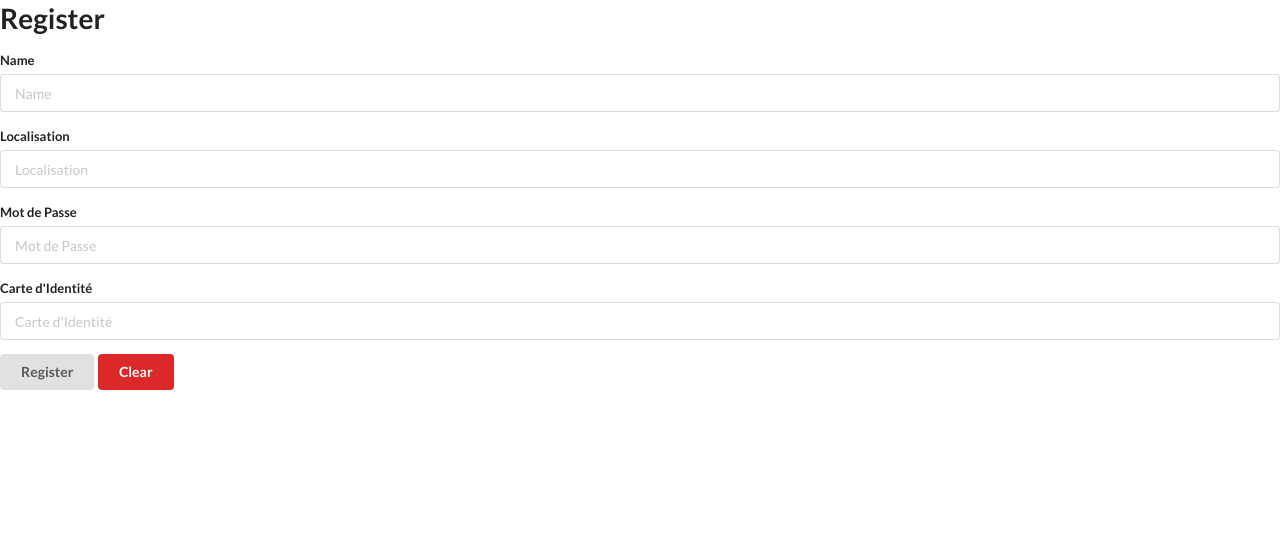
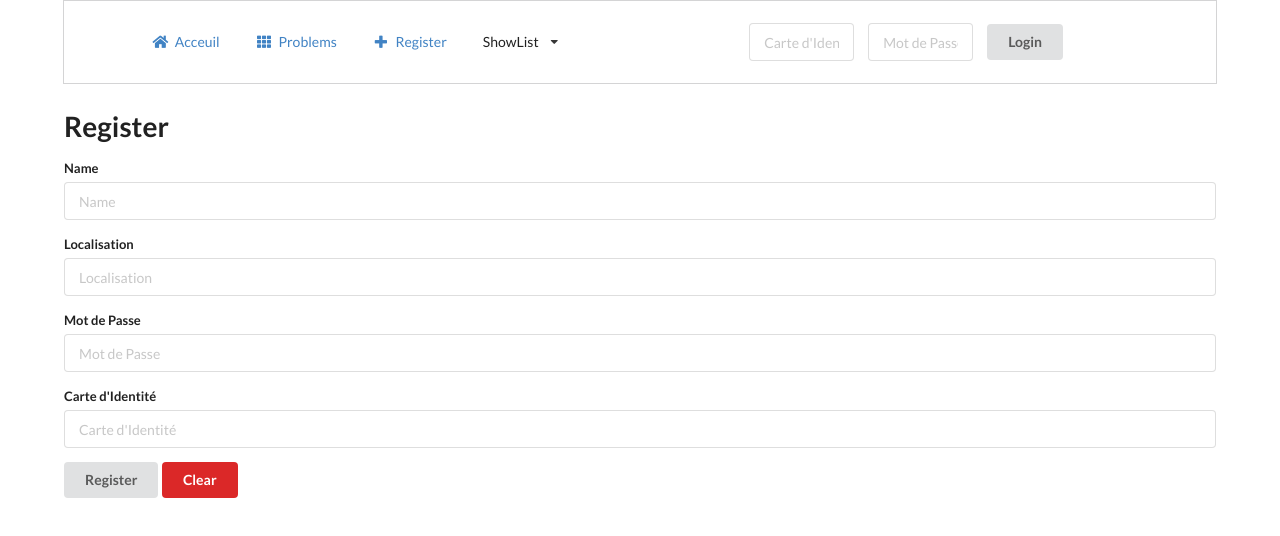
Before and after one commit to mouhebbeldi/fight-corona, a React (Create React App) app in the folder client/: page /register in a window 1280 px wide. Shown: the top 536 px of the page. Built offline with nearby package versions, Linux system fonts and the light colour scheme.

Commit message:
load user register user

```diff
--- a/client/src/App.js
+++ b/client/src/App.js
@@ -7,8 +7,10 @@ import Problems from './components/Problems';
 import Register from './components/auth/Register';
 import AuthState from './context/auth/AuthState';
 import AlertState from './context/alert/AlertState';
+import setAuthToken from './utils/setAuthToken';
 
-function App() {
+if (localStorage.token) setAuthToken(localStorage.token);
+const App=()=> {
 
 
   return (
--- a/client/src/components/Acceuil.js
+++ b/client/src/components/Acceuil.js
@@ -1,11 +1,19 @@
-import React from 'react';
-import Login from './auth/Login';
+import React, { useContext,useEffect } from 'react';
 import NavBar from './layout/NavBar';
 import News from './layout/News';
 
+import AuthContext from '../context/auth/authContext';
 
+const Acceuil = () => {
+  const authContext =useContext(AuthContext);
+  const {loadUser }= authContext;
+  useEffect(() => {
+    loadUser();
+    // eslint-disable-next-line
+  }, [])
 
-const Acceuil = () => (
+  return (
+
   <div>
     <NavBar/>
     <div class="ui grid stackable">
@@ -21,6 +29,6 @@ const Acceuil = () => (
 
 
 
-)
+)};
 
 export default Acceuil
--- a/client/src/components/auth/Login.js
+++ b/client/src/components/auth/Login.js
@@ -35,7 +35,7 @@ const onSubmit = e=>{
           </div>
 
 
-      <input className="ui button" value='Register' type="submit"/>
+      <input className="ui button" value='Login' type="submit"/>
         </div>
       </div>
 </form>
--- a/client/src/components/auth/Register.js
+++ b/client/src/components/auth/Register.js
@@ -1,12 +1,13 @@
 import React,{useState,useContext,useEffect} from 'react'
 import AlertContext from '../../context/alert/AlertContext';
 import AuthContext from '../../context/auth/authContext';
-const  Register = () =>{
+import NavBar from '../layout/NavBar';
+const  Register = props =>{
 
     const alertContext = useContext(AlertContext);
     const authContext = useContext(AuthContext);
 
-    const {register, error, clearErrors}= authContext;
+    const {register, error, clearErrors ,isAuthenticated}= authContext;
     const {setAlert} = alertContext;
     const [user, setUser] = useState({
         name:'',
@@ -14,13 +15,19 @@ const  Register = () =>{
         password:'',
         cin:''
     });
+
+
     useEffect(() => {
         if(error==='user already exists') {
             setAlert(error);
             clearErrors();
         }
+        if(isAuthenticated){
+            props.history.push('/');
+        }
+    }, [error,isAuthenticated,props.history]);
 
-    }, [error])
+
     const {name ,localisation,cin , password}= user;
     const onChange = e=> setUser({...user , [e.target.name] : e.target.value});
     const onSubmit = e=>{
@@ -41,7 +48,8 @@ const  Register = () =>{
         }
     }
     return (
-        <div>
+        <div className='container'>
+            <NavBar/>
         <h1>Register </h1>
         <form className="ui form" onSubmit={onSubmit}>
             <div className="field">
--- a/client/src/components/layout/NavBar.js
+++ b/client/src/components/layout/NavBar.js
@@ -16,7 +16,7 @@ const  NavBar =()=> {
            <Link to='/problems'><i className="grid layout icon" /> Problems</Link>
            </li>
            <li className='ui item'>
-           <Link to='/register'><i className="grid layout icon" /> Register</Link>
+           <Link to='/register'> <i class="corner add icon"></i> Register</Link>
            </li>
           <div className="ui simple dropdown item">
             ShowList
```
